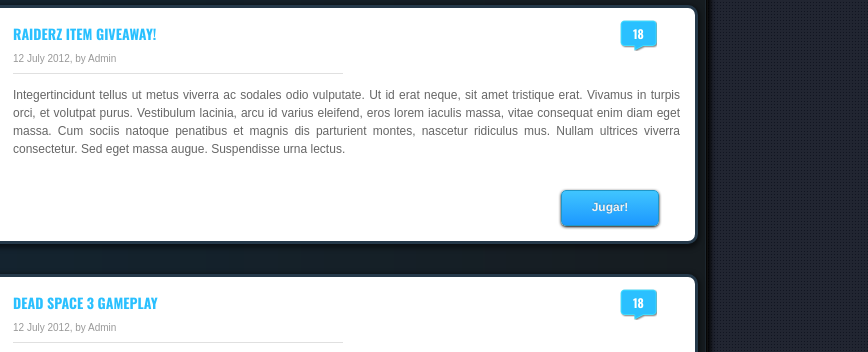
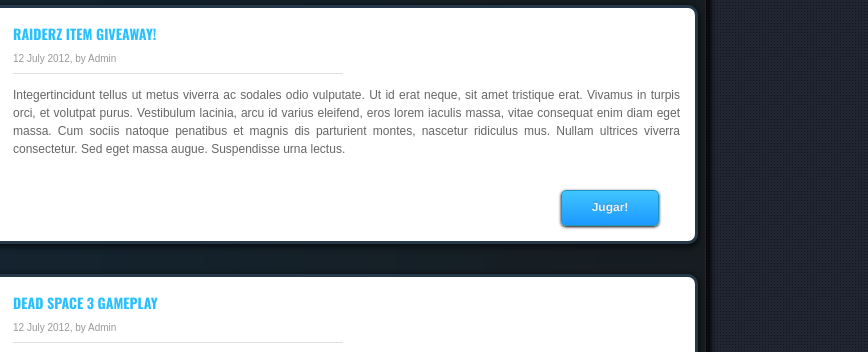
Before and after one commit to Nelstark94/Projecte, a plain HTML site: page WEB/Web HTML v2/index.html in a window 1280 px wide. Shown: the part 1271-1623 px from the top of the page, 412-1280 px from the left. Drawn offline with nearby package versions, Linux system fonts and the light colour scheme; a script that the page names is missing.

Commit message:
Treure etiqueta de número de comentaris
SECTION del MAIN

```diff
--- a/WEB/Web HTML v2/index.html
+++ b/WEB/Web HTML v2/index.html
@@ -199,7 +199,6 @@
 								<li><a href="#"><img alt="alt_example" src="./images/twitter.png" border="0" /></a></li>
 							</ul>
 							<div class="info text-section-categories">
-								<div class="comments"> 18 </div>
 								<h2 class="titol-section-categories"><a href="./post.html">Raiderz item giveaway!</a></h2>
 								<div class="date_n_author">12 July 2012, by Admin</div>
 								<p class="text-gran-section-categories">Integertincidunt tellus ut metus viverra ac sodales odio vulputate. Ut id erat neque, sit amet tristique erat. Vivamus in turpis orci, et volutpat purus. Vestibulum lacinia, arcu id varius eleifend, eros lorem iaculis massa, vitae consequat enim diam eget massa. Cum sociis natoque penatibus et magnis dis parturient montes, nascetur ridiculus mus. Nullam ultrices viverra consectetur. Sed eget massa augue. Suspendisse urna lectus.</p>
@@ -213,7 +212,6 @@
 								<li><a href="#"><img alt="alt_example" src="./images/twitter.png" border="0" /></a></li>
 							</ul>
 							<div class="info text-section-categories">
-								<div class="comments"> 18 </div>
 								<h2 class="titol-section-categories"><a href="./post.html">Dead Space 3 gameplay</a></h2>
 								<div class="date_n_author">12 July 2012, by Admin</div>
 								<p class="text-gran-section-categories">Integertincidunt tellus ut metus viverra ac sodales odio vulputate. Ut id erat neque, sit amet tristique erat. Vivamus in turpis orci, et volutpat purus. Vestibulum lacinia, arcu id varius eleifend, eros lorem iaculis massa, vitae consequat enim diam eget massa. Cum sociis natoque penatibus et magnis dis parturient montes, nascetur ridiculus mus. Nullam ultrices viverra consectetur. Sed eget massa augue. Suspendisse urna lectus.</p>
```
